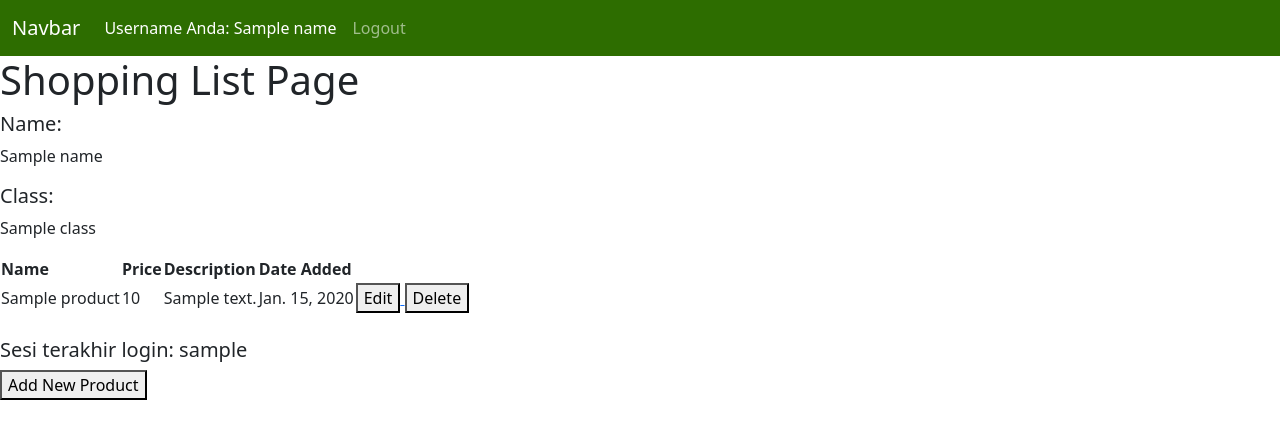
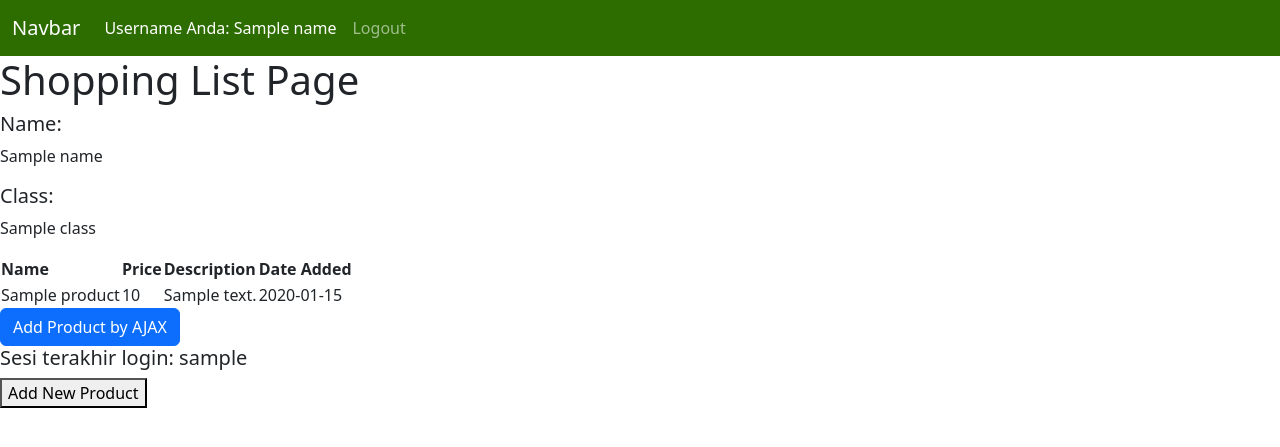
Before and after one commit to catherinehana/shopping-list, a Django app: template main/templates/main.html in a window 1280 px wide. Shown: the top 447 px of the page. Run offline with Django 4.2, Linux system fonts and the light colour scheme; tables that the repository leaves empty hold one stand-in row (values such as "Sample post"); the template is opened without the code that fills it: values that come from a table or form of the project are taken from there, most other values are stand-ins (such as "Sample title", 1, 10 or a date in 2020).

Commit message:
Tutorial05

```diff
--- a/main/templates/main.html
+++ b/main/templates/main.html
@@ -34,7 +34,7 @@
 <h5>Class:</h5>
 <p>{{class}}</p>
 
-<table>
+<!-- <table>
   <tr>
     <th>Name</th>
     <th>Price</th>
@@ -59,8 +59,42 @@
     </td>
   </tr>
   {% endfor %}
+</table> -->
+<table>
+<table id="product_table"></table>
+  <div class="modal fade" id="exampleModal" tabindex="-1" aria-labelledby="exampleModalLabel" aria-hidden="true">
+    <div class="modal-dialog">
+        <div class="modal-content">
+            <div class="modal-header">
+                <h1 class="modal-title fs-5" id="exampleModalLabel">Add New Product</h1>
+                <button type="button" class="btn-close" data-bs-dismiss="modal" aria-label="Close"></button>
+            </div>
+            <div class="modal-body">
+                <form id="form" onsubmit="return false;">
+                    {% csrf_token %}
+                    <div class="mb-3">
+                        <label for="name" class="col-form-label">Name:</label>
+                        <input type="text" class="form-control" id="name" name="name"></input>
+                    </div>
+                    <div class="mb-3">
+                        <label for="price" class="col-form-label">Price:</label>
+                        <input type="number" class="form-control" id="price" name="price"></input>
+                    </div>
+                    <div class="mb-3">
+                        <label for="description" class="col-form-label">Description:</label>
+                        <textarea class="form-control" id="description" name="description"></textarea>
+                    </div>
+                </form>
+            </div>
+            <div class="modal-footer">
+                <button type="button" class="btn btn-secondary" data-bs-dismiss="modal">Close</button>
+                <button type="button" class="btn btn-primary" id="button_add" data-bs-dismiss="modal">Add Product</button>
+            </div>
+        </div>
+    </div>
+  </div>
+  <button type="button" class="btn btn-primary" data-bs-toggle="modal" data-bs-target="#exampleModal">Add Product by AJAX</button>
 </table>
-
 <br />
 <h5>Sesi terakhir login: {{ last_login }}</h5>
 <a href="{% url 'main:create_product' %}">
@@ -69,5 +103,46 @@
 <!-- <a href="{% url 'main:logout' %}">
   <button>Logout</button>
 </a> -->
+<script>
+  async function getProducts() {
+    return fetch("{% url 'main:get_product_json' %}").then((res) => res.json());
+  }
+</script>
+<script>
+  async function refreshProducts() {
+    document.getElementById("product_table").innerHTML = "";
+    const products = await getProducts();
+    let htmlString = `<tr>
+            <th>Name</th>
+            <th>Price</th>
+            <th>Description</th>
+            <th>Date Added</th>
+        </tr>`;
+    products.forEach((item) => {
+      htmlString += `\n<tr>
+            <td>${item.fields.name}</td>
+            <td>${item.fields.price}</td>
+            <td>${item.fields.description}</td>
+            <td>${item.fields.date_added}</td>
+        </tr>`;
+    });
 
+    document.getElementById("product_table").innerHTML = htmlString;
+  }
+
+  refreshProducts();
+</script>
+  <script>
+  function addProduct() {
+        fetch("{% url 'main:add_product_ajax' %}", {
+            method: "POST",
+            body: new FormData(document.querySelector('#form'))
+        }).then(refreshProducts)
+
+        document.getElementById("form").reset()
+        return false
+
+    }
+    document.getElementById("button_add").onclick = addProduct
+</script>
 {% endblock content %}
--- a/main/urls.py
+++ b/main/urls.py
@@ -8,6 +8,8 @@ from main.views import login_user
 from main.views import logout_user
 from main.views import edit_product
 from main.views import delete_product
+from main.views import get_product_json
+from main.views import add_product_ajax
 
 app_name = 'main'
 
@@ -21,4 +23,6 @@ urlpatterns = [
     path('logout/', logout_user, name='logout'),
     path('edit-product/<int:id>', edit_product, name='edit_product'),
     path('delete/<int:id>', delete_product, name='delete_product'),
+    path('get-product/', get_product_json, name='get_product_json'),
+    path('create-product-ajax/', add_product_ajax, name='add_product_ajax')
 ]
--- a/main/views.py
+++ b/main/views.py
@@ -14,6 +14,7 @@ from django.contrib.auth.decorators import login_required
 import datetime
 from django.http import HttpResponseRedirect
 from django.urls import reverse
+from django.views.decorators.csrf import csrf_exempt
 
 @login_required(login_url='/login')
 def show_main(request):
@@ -111,3 +112,23 @@ def delete_product(request, id):
     product.delete()
     # Kembali ke halaman awal
     return HttpResponseRedirect(reverse('main:show_main'))
+
+
+def get_product_json(request):
+    product_item = Product.objects.all()
+    return HttpResponse(serializers.serialize('json', product_item))
+
+@csrf_exempt
+def add_product_ajax(request):
+    if request.method == 'POST':
+        name = request.POST.get("name")
+        price = request.POST.get("price")
+        description = request.POST.get("description")
+        user = request.user
+
+        new_product = Product(name=name, price=price, description=description, user=user)
+        new_product.save()
+
+        return HttpResponse(b"CREATED", status=201)
+
+    return HttpResponseNotFound()
--- a/templates/base.html
+++ b/templates/base.html
@@ -21,5 +21,15 @@
 
   <body>
     {% block content %} {% endblock content %}
+    <script
+      src="https://cdn.jsdelivr.net/npm/@popperjs/core@2.11.8/dist/umd/popper.min.js"
+      integrity="sha384-I7E8VVD/ismYTF4hNIPjVp/Zjvgyol6VFvRkX/vR+Vc4jQkC+hVqc2pM8ODewa9r"
+      crossorigin="anonymous"
+    ></script>
+    <script
+      src="https://cdn.jsdelivr.net/npm/bootstrap@5.3.2/dist/js/bootstrap.min.js"
+      integrity="sha384-BBtl+eGJRgqQAUMxJ7pMwbEyER4l1g+O15P+16Ep7Q9Q+zqX6gSbd85u4mG4QzX+"
+      crossorigin="anonymous"
+    ></script>
   </body>
 </html>
```
